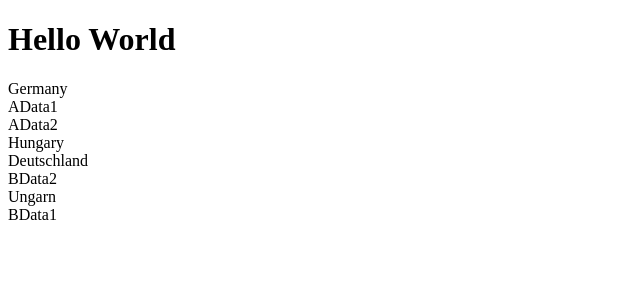
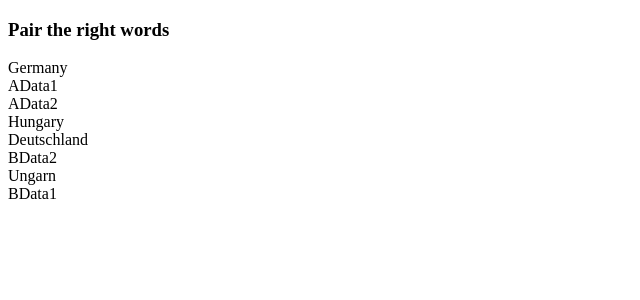
Before and after one commit to Feni0108/Language-Learning-Platform, a Next.js app: page /dictionary/dictionary in a window 1280 px wide. Shown: the top 300 px of the page, without its empty margins (0-640 px from the left). Built offline with nearby package versions, Linux system fonts and the light colour scheme.

Commit message:
Change the headline

```diff
--- a/pages/dictionary/dictionary.tsx
+++ b/pages/dictionary/dictionary.tsx
@@ -110,7 +110,7 @@ export default function Dictionary() {
     return (
         <>
 
-            <h1>Hello World</h1>
+            <h3>Pair the right words</h3>
             <div>
                 <div>
                 {originalWords && originalWords.map((value, index) => (
```
